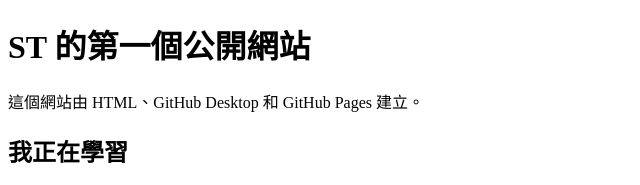
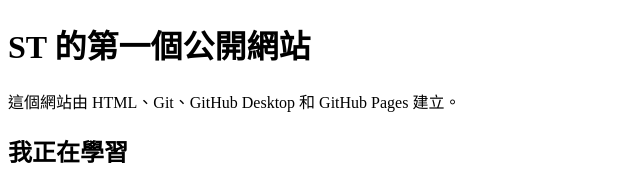
Before and after one commit to Joooocha/github-pages-demo, a plain HTML site: page index.html in a window 1280 px wide. Shown: the top 185 px of the page, 0-640 px from the left. Drawn offline with Linux system fonts and the light colour scheme.

Commit message:
Update homepage message

```diff
--- a/index.html
+++ b/index.html
@@ -9,8 +9,7 @@
 <body>
   <main>
     <h1>ST 的第一個公開網站</h1>
-    <p>這個網站由 HTML、GitHub Desktop 和 GitHub Pages 建立。</p>
-
+<p>這個網站由 HTML、Git、GitHub Desktop 和 GitHub Pages 建立。</p>
     <section>
       <h2>我正在學習</h2>
       <ul>
```
